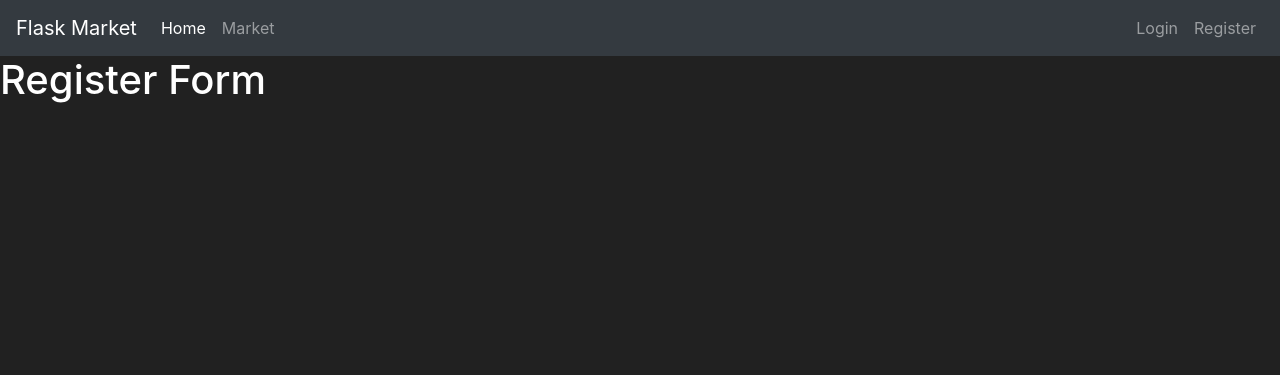
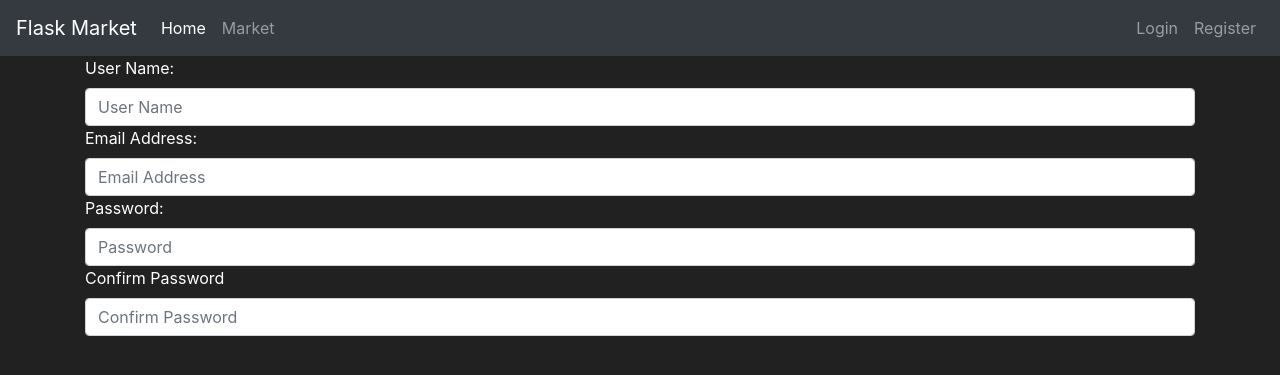
Before and after one commit to eddie-m-m/flask_market, a Flask app: page /register in a window 1280 px wide. Shown: the top 375 px of the page. Run offline with Flask 3, Linux system fonts and the light colour scheme; some libraries are stand-ins or nearby versions.

Commit message:
Add fields to register form

```diff
--- a/market/forms.py
+++ b/market/forms.py
@@ -2,8 +2,8 @@ from flask_wtf import FlaskForm
 from wtforms import PasswordField, StringField, SubmitField
 
 class RegisterForm(FlaskForm):
-    username = StringField(label='username')
-    email_address = StringField(label='email')
-    password1 = PasswordField(label='password1')
-    password2 = PasswordField(label='password2')
+    username = StringField(label='User Name:')
+    email_address = StringField(label='Email Address:')
+    password1 = PasswordField(label='Password:')
+    password2 = PasswordField(label='Confirm Password')
     submit = SubmitField(label='submit')
--- a/market/templates/register.html
+++ b/market/templates/register.html
@@ -5,6 +5,19 @@ Register Page
 {% endblock %}
 
 {% block content %}
-<h1>Register Form</h1>
+<div class="container">
+  <form method="POST" class="form-register" style="color:white">
+    {{ form.username.label() }}
+    {{ form.username(class="form-control", placeholder="User Name") }}
 
+    {{ form.email_address.label() }}
+    {{ form.email_address(class="form-control", placeholder="Email Address") }}
+
+    {{ form.password1.label() }}
+    {{ form.password1(class="form-control", placeholder="Password") }}
+
+    {{ form.password2.label() }}
+    {{ form.password2(class="form-control", placeholder="Confirm Password") }}
+  </form>
+</div>
 {% endblock %}
```
